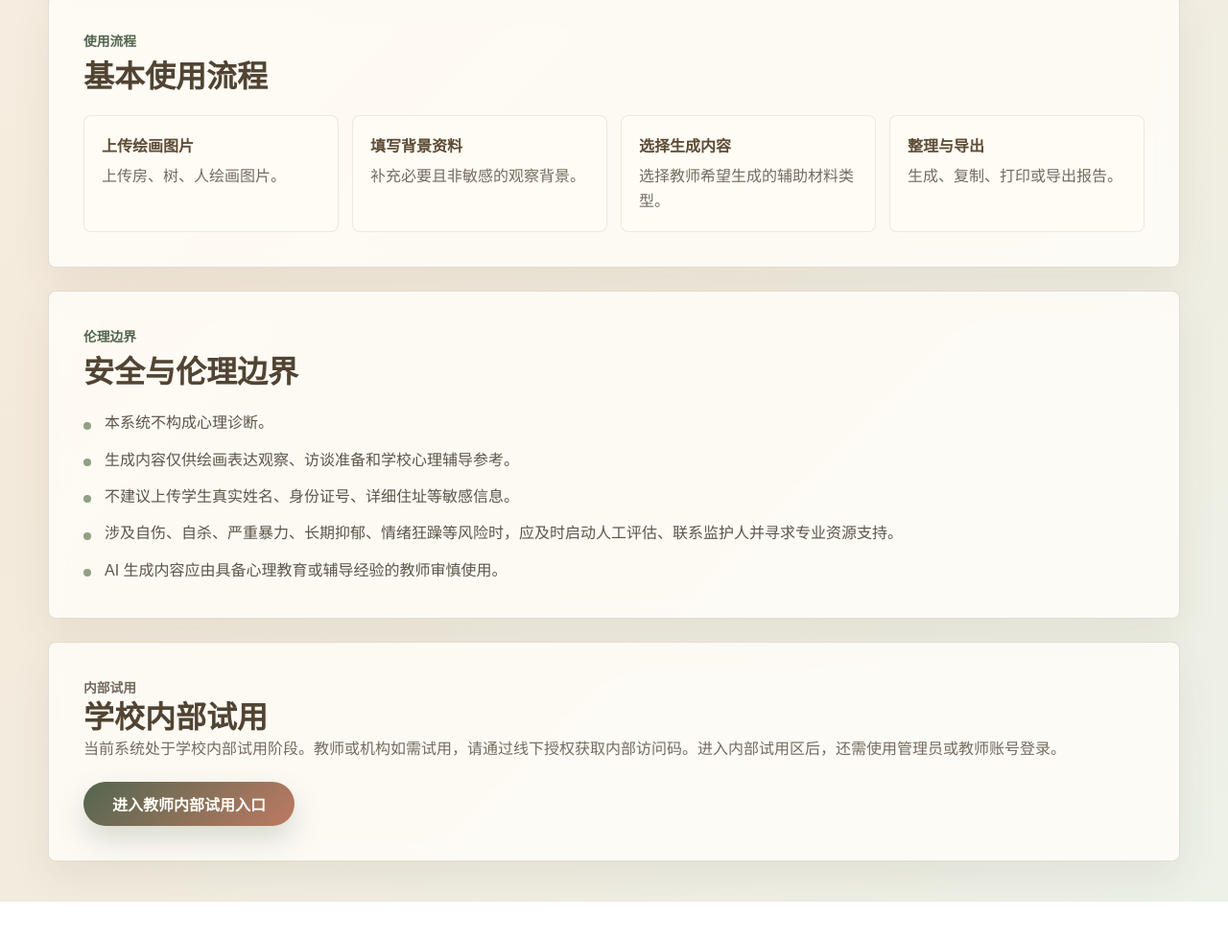
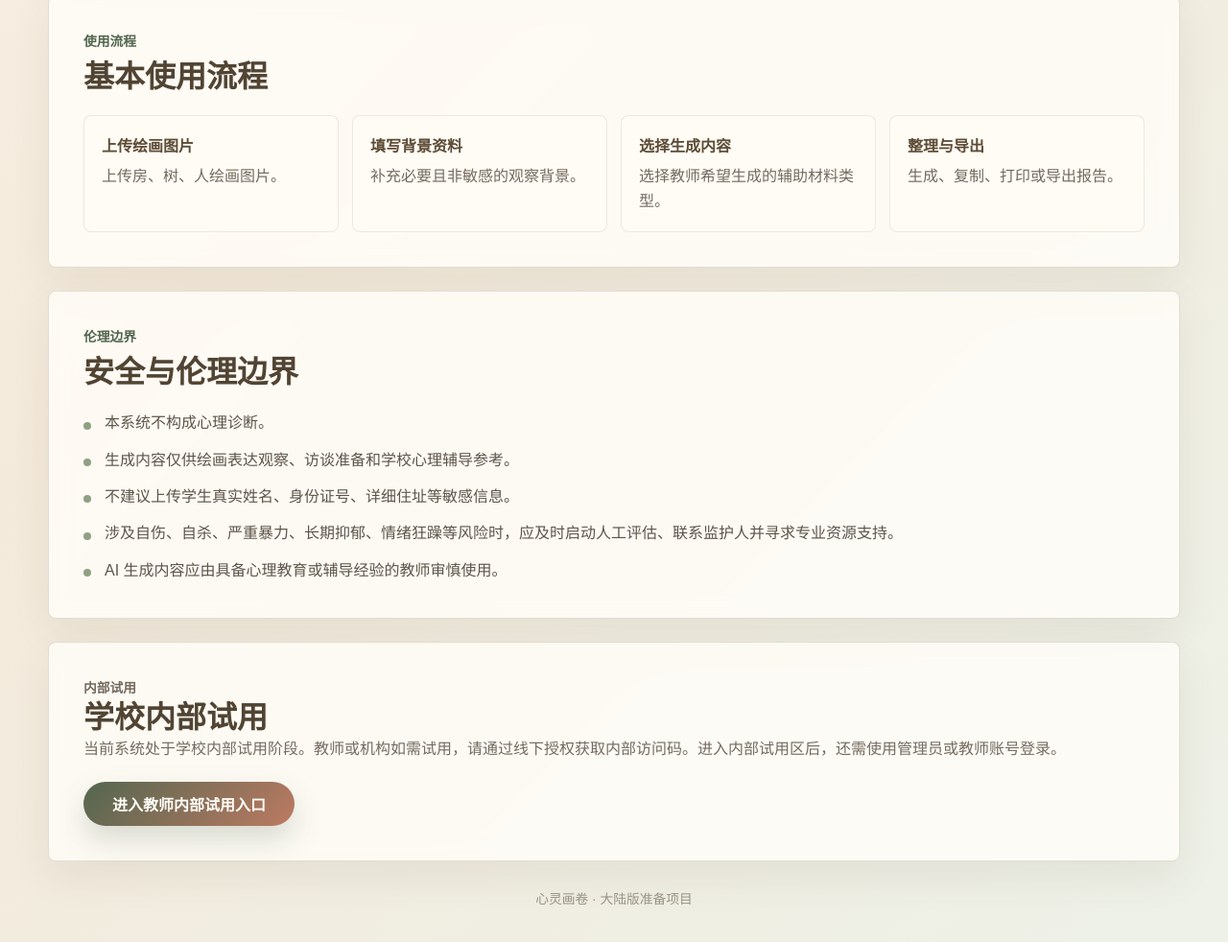
Before and after one commit to xhwg001-starsoul/xinling-huajuan-cn, a website: page index.html in a window 1280 px wide. Shown: the part 1380-2362 px from the top of the page at 96% size. Before the commit the page ends 2320 px from the top, so only its background shows below. Drawn offline with nearby package versions, Linux system fonts and the light colour scheme; no server answers.

Commit message:
chore: initialize mainland edition project identity

```diff
--- a/index.html
+++ b/index.html
@@ -96,6 +96,7 @@
           </p>
           <button class="primary-button internal-entry-button" type="button">进入教师内部试用入口</button>
         </section>
+        <p class="cn-project-badge">心灵画卷 · 大陆版准备项目</p>
       </section>
 
       <section class="login-screen is-hidden" id="loginScreen">
--- a/styles.css
+++ b/styles.css
@@ -950,6 +950,14 @@ textarea:focus {
   border-top: 1px solid rgba(104, 88, 63, 0.12);
 }
 
+.cn-project-badge {
+  margin: 28px 0 0;
+  text-align: center;
+  color: rgba(86, 76, 62, 0.56);
+  font-size: 0.86rem;
+  letter-spacing: 0;
+}
+
 @media (max-width: 900px) {
   .app-shell {
     width: min(100% - 24px, 720px);
```
Also changed, not shown: README.md, 1 other file.
